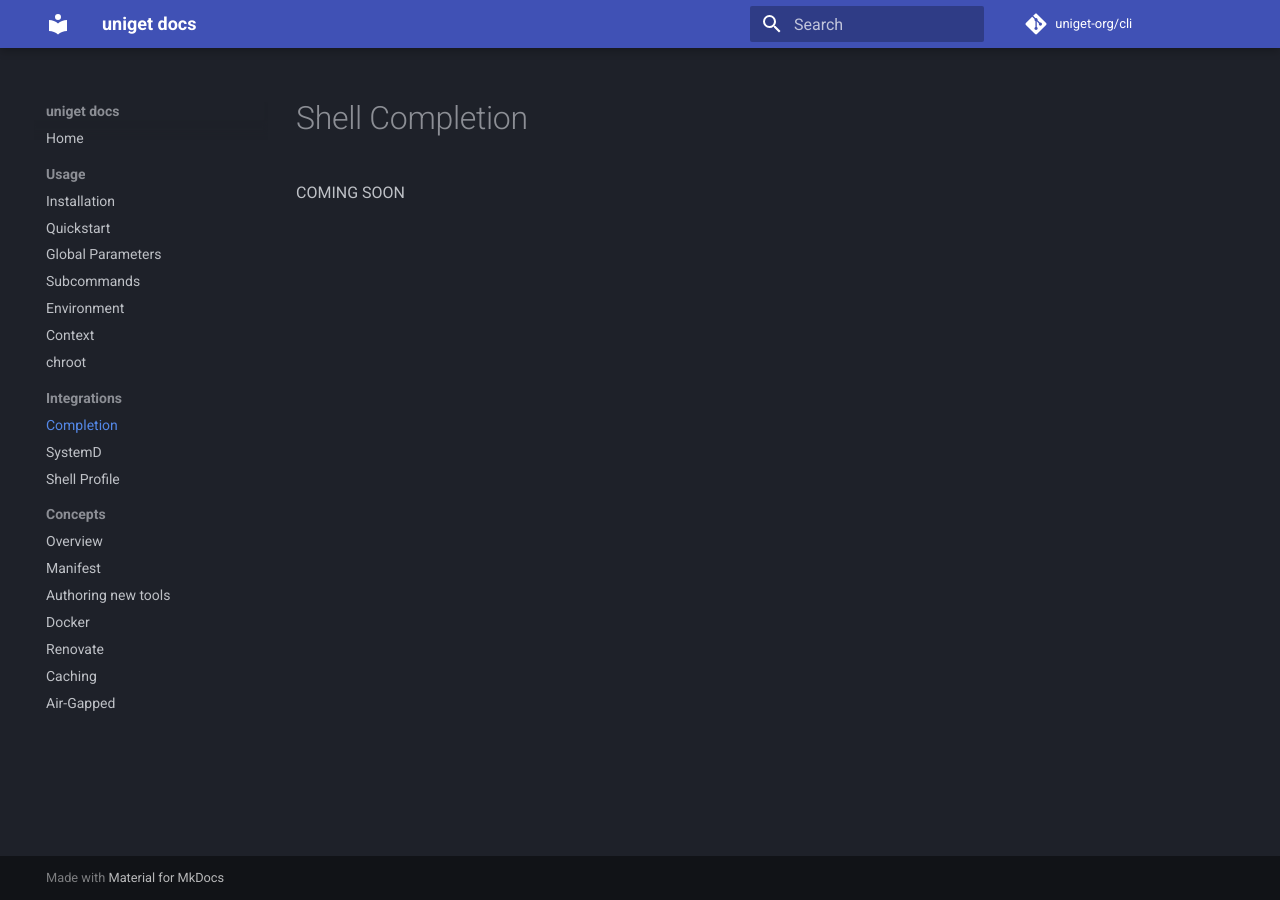
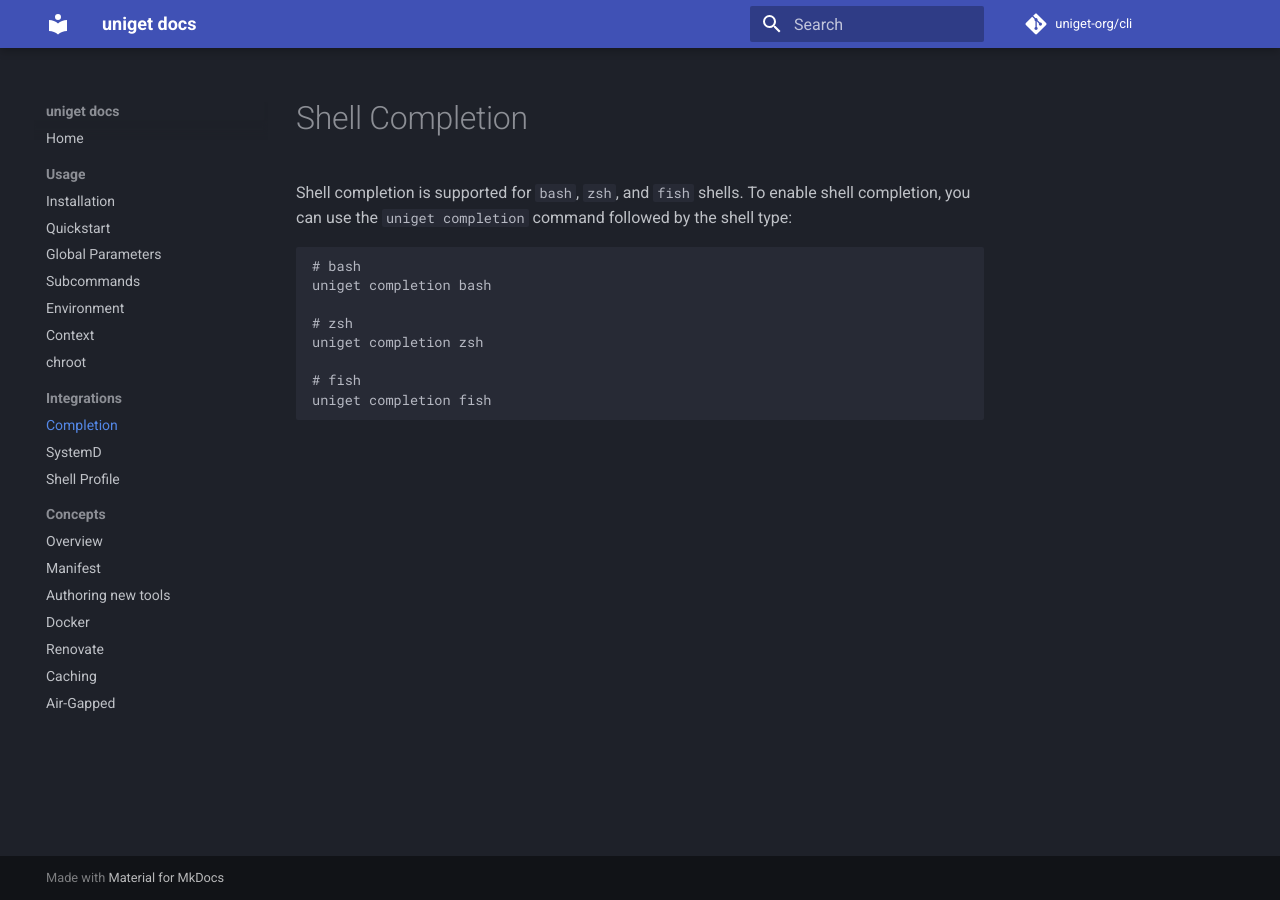
Before and after one commit to uniget-org/docs.uniget.dev, an MkDocs documentation site: the page built from docs/completion.md, in a window 1280 px wide. Built offline with MkDocs 1.6.1 and Material for MkDocs 9.7.7, drawn with Linux system fonts in a browser that asks for light colours; comment, search, counter and statistics services are not loaded.

Commit message:
Added completion

````diff
--- a/docs/completion.md
+++ b/docs/completion.md
@@ -1,3 +1,14 @@
 # Shell Completion
 
-COMING SOON
+Shell completion is supported for `bash`, `zsh`, and `fish` shells. To enable shell completion, you can use the `uniget completion` command followed by the shell type:
+
+```bash
+# bash
+uniget completion bash
+
+# zsh
+uniget completion zsh
+
+# fish
+uniget completion fish
+```
````
